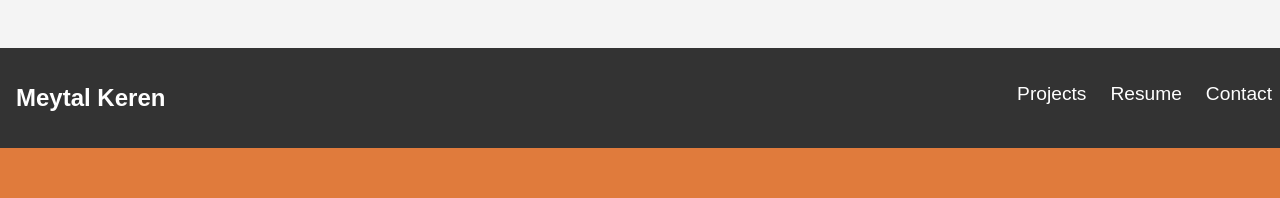
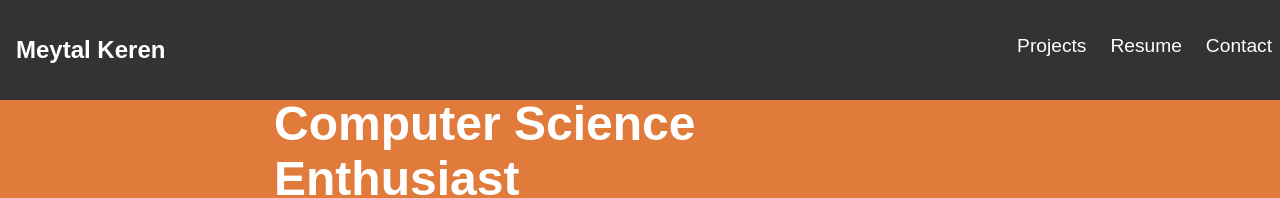
Before and after one commit to Meytalke/MyProtofolio, a plain HTML site: page index.html in a window 1280 px wide. Shown: the top 198 px of the page. Drawn offline with Linux system fonts and the light colour scheme.

Commit message:
Update styles.css

```diff
--- a/styles.css
+++ b/styles.css
@@ -5,13 +5,11 @@ body, html {
   padding: 0;
   overflow-x: hidden;
 }
+
 body {
   font-family: 'Arial', sans-serif;
-  margin: 0;
-  padding: 0;
   background-color: #f4f4f4;
   color: #333;
-  padding-top: 3rem;
   position: relative;
 }
 
@@ -20,13 +18,14 @@ body {
   position: fixed;
   top: 0;
   left: 0;
-  z-index: 2;
+  z-index: 1000;
   background-color: #303030;
   width: 100%;
   display: flex;
   justify-content: space-between;
   align-items: center;
   padding: 0.5rem 1rem;
+  margin: 0;
 }
 
 .navbar h1 {
@@ -50,6 +49,12 @@ body {
 
 .navbar .list li a:hover {
   color: #e2e2e2;
+}
+
+/* Content */
+.content {
+  margin-top: 70px;
+  padding: 20px;
 }
 
 .hero {
@@ -613,6 +618,7 @@ footer {
   }
 }
 
+/* Large screen view (769px and up) */
 @media (min-width: 769px) {
   .navbar {
     display: flex;
@@ -620,7 +626,7 @@ footer {
     justify-content: space-between;
     padding: 1rem;
     background-color: #333;
-    position: sticky;
+    position: fixed;
     top: 0;
   }
 
@@ -633,7 +639,6 @@ footer {
     display: none;
   }
 }
-
 
 @media (max-width: 768px) {
   .hero {
```
